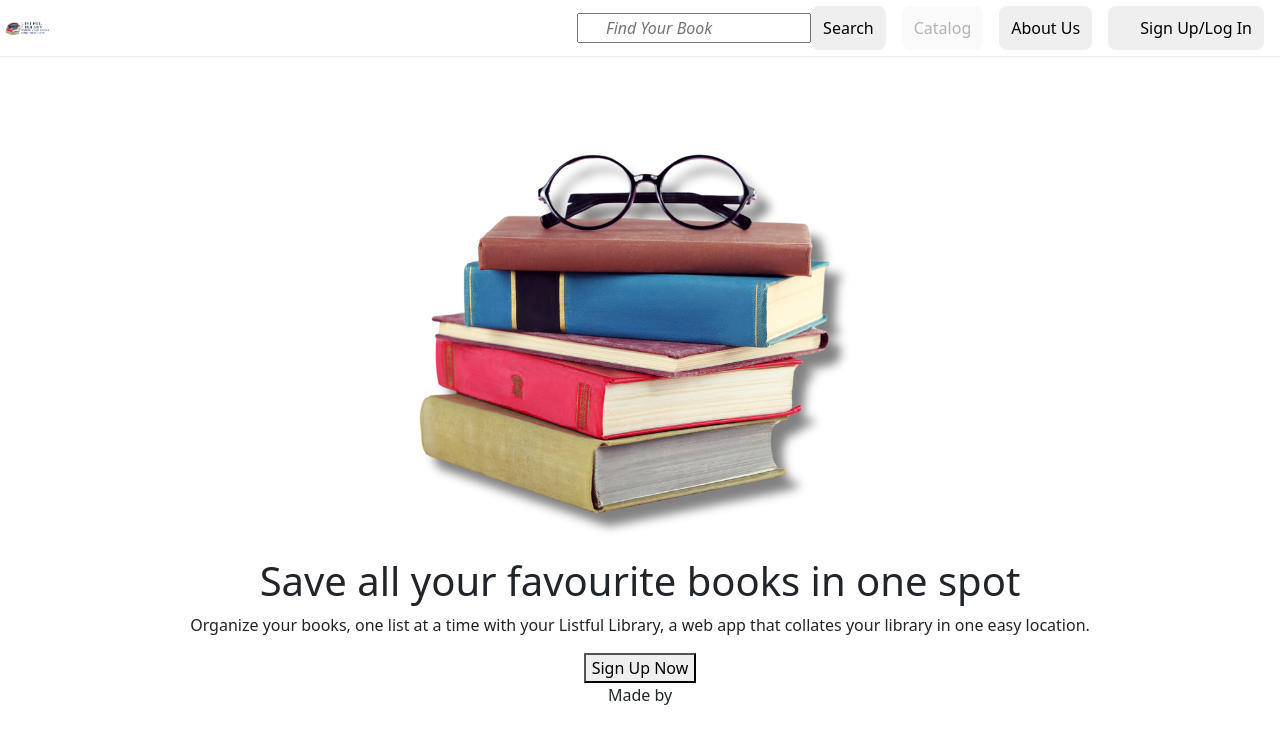
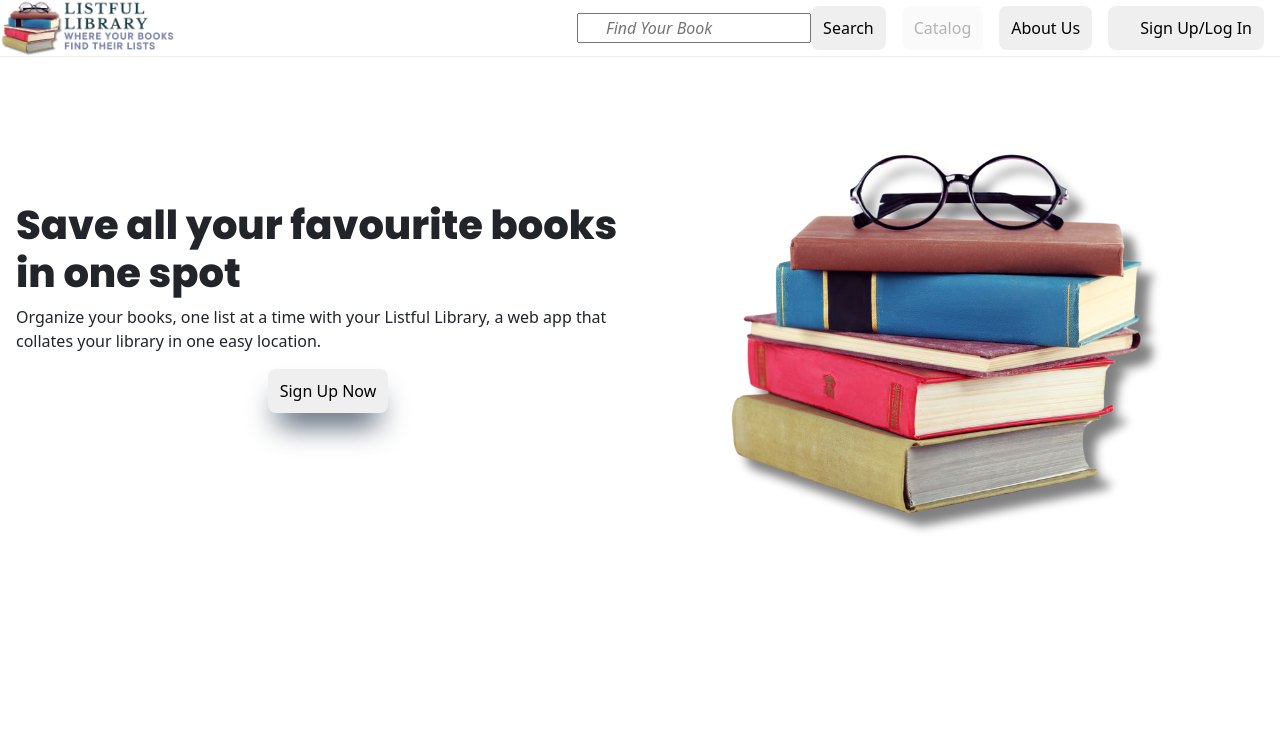
Before and after one commit to lunamoonmoon/listful, a React (Create React App) app in the folder Frontend/: page / in a window 1280 px wide. Shown: the top 744 px of the page. Built offline with nearby package versions, Linux system fonts and the light colour scheme; some icons are missing.

Commit message:
homepage css matches wireframe

```diff
--- a/Frontend/src/components/Footer/Footer.jsx
+++ b/Frontend/src/components/Footer/Footer.jsx
@@ -4,7 +4,6 @@ export default function Footer() {
   return (
     <div data-testid='Footer'>
       <footer>
-        Made by
       </footer>
     </div>
   )
--- a/Frontend/src/components/Home/Home.js
+++ b/Frontend/src/components/Home/Home.js
@@ -1,4 +1,5 @@
 import Book from '../Book/Book';
+import './Home.scss';
 
 export default function Home({ searchResults }) {
   //get libraries from db
@@ -20,13 +21,16 @@ export default function Home({ searchResults }) {
   //we only want to map through the libraries IF someone is logged in - need to implement this functionality
   return (
     <div data-testid='Home'>
+      <div className='home-container'>
         <div className="logo">
           <img src={process.env.PUBLIC_URL + "/listful_logo_graphic.png"}/>
         </div>
-      <Book searchResults={searchResults}/>
-      <h1>Save all your favourite books in one spot</h1>
+        {/* <Book searchResults={searchResults}/> */}
+        <div className='home-hero'>
+        <h1 className='heading'>Save all your favourite books in one spot</h1>
         <p>Organize your books, one list at a time with your Listful Library, a web app that collates your library in one easy location.</p>
         <button>Sign Up Now</button>
+        </div>
         {/* {libraries.map((library) => (
           <ul key={library.id}>
             <li>
@@ -44,5 +48,6 @@ export default function Home({ searchResults }) {
           />
         )} */}
       </div>
+    </div>
   )
 };
--- a/Frontend/src/components/Home/Home.scss
+++ b/Frontend/src/components/Home/Home.scss
@@ -0,0 +1,38 @@
+@import url('https://fonts.googleapis.com/css2?family=Bungee&family=Poppins:wght@800&family=Source+Sans+3:wght@300;600&display=swap');
+
+.home-container {
+  display: flex;
+  flex-direction: row-reverse;
+  flex-wrap: wrap;
+  align-content: center;
+  justify-content: center;
+  align-items: center;
+  padding-inline-start: 1rem;
+  padding-inline-end: 1rem;
+
+  .home-hero {
+    width: 50%;
+
+    .heading {
+      font-family: 'Poppins', sans-serif;
+      font-weight: bold;
+      text-align: left;
+    }
+
+    p {
+      text-align: left;
+    }
+
+    button {
+      border-radius: 8px;
+      border-width: 0;
+      padding: 10px 12px;
+      text-align: center;
+      box-shadow: rgb(38, 57, 77) 0px 20px 30px -10px;
+    }
+  }
+
+  .logo {
+    width: 50%;
+  }
+}
```
Also changed, not shown: Frontend/public/listful_logo.png. Lines whose indentation alone changed are shown as unchanged.
